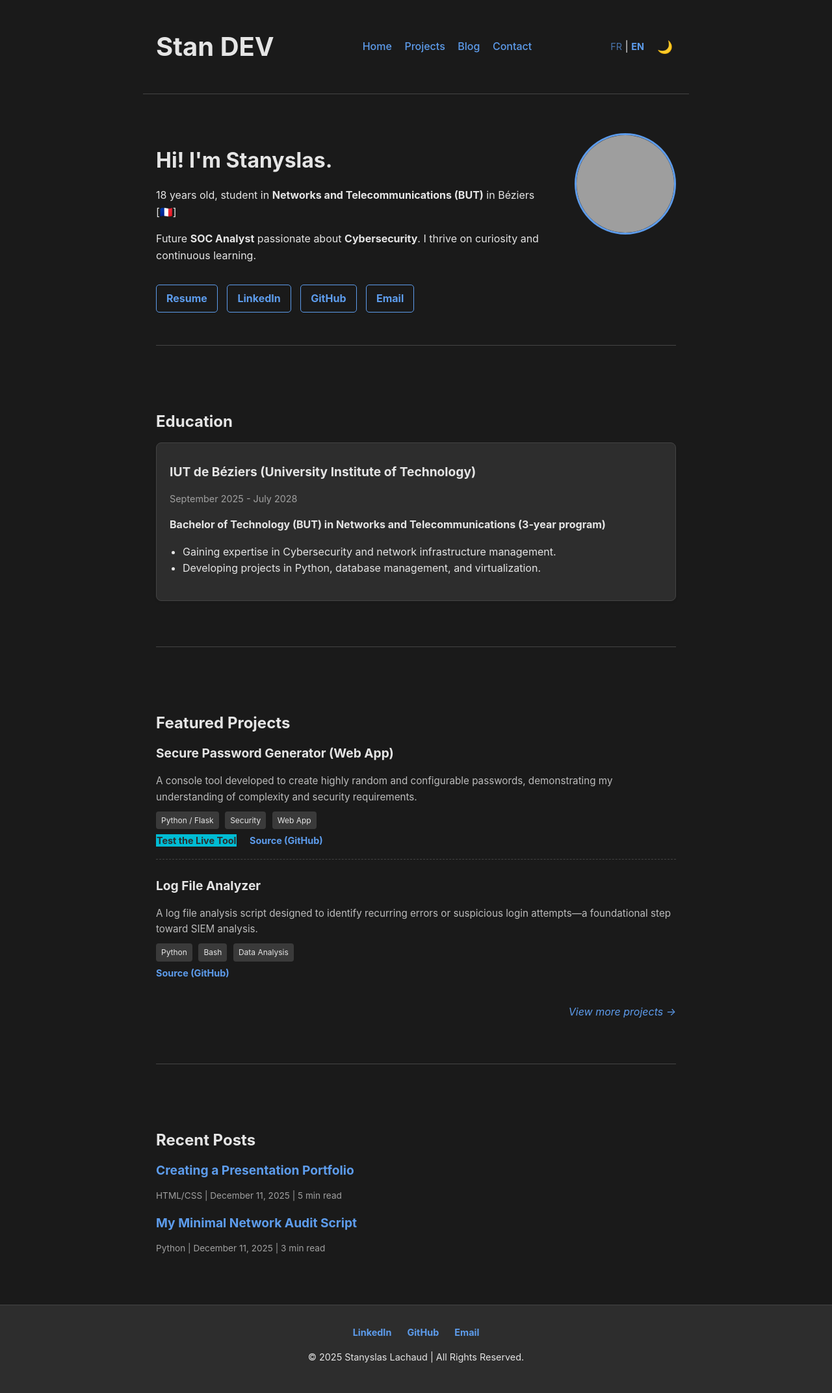
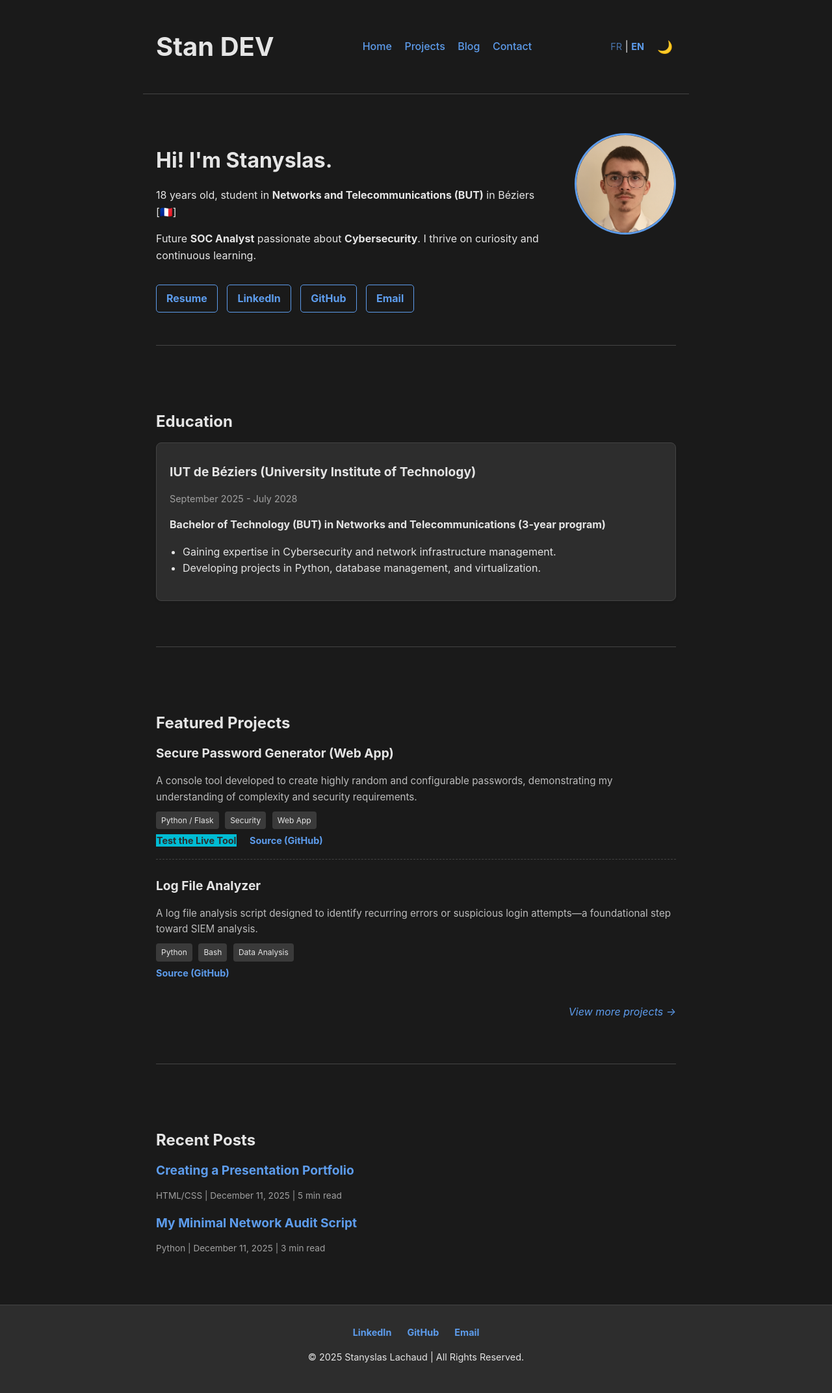
Before and after one commit to Night66fr/STANDEV, a Flask app: page /en in a window 1280 px wide. Shown: the whole page at 65% size. Run offline with Flask 3, Linux system fonts and the light colour scheme; grey boxes are pictures that could not be loaded.

Commit message:
fix english image

```diff
--- a/templates/index-en.html
+++ b/templates/index-en.html
@@ -7,7 +7,7 @@
 
     <link rel="stylesheet" href="{{ url_for('static', filename='css/portfolio.css') }}">
 
-    <link rel="icon" href="{{ url_for('static', filename='favicon.png') }}" type="image/png">
+    <link rel="icon" href="{{ url_for('static', filename='image/favicon.png') }}" type="image/png">
 
     <script src="{{ url_for('static', filename='js/script.js') }}" defer></script>
 </head>
@@ -46,7 +46,7 @@
                     </div>
                 </div>
 
-                <img src="{{ url_for('static', filename='moi.png') }}" alt="Stanyslas Lachaud's Photo" class="profile-photo">
+                <img src="{{ url_for('static', filename='image/moi.png') }}" alt="Stanyslas Lachaud's Photo" class="profile-photo">
             </div>
         </section>
         <hr>
```
